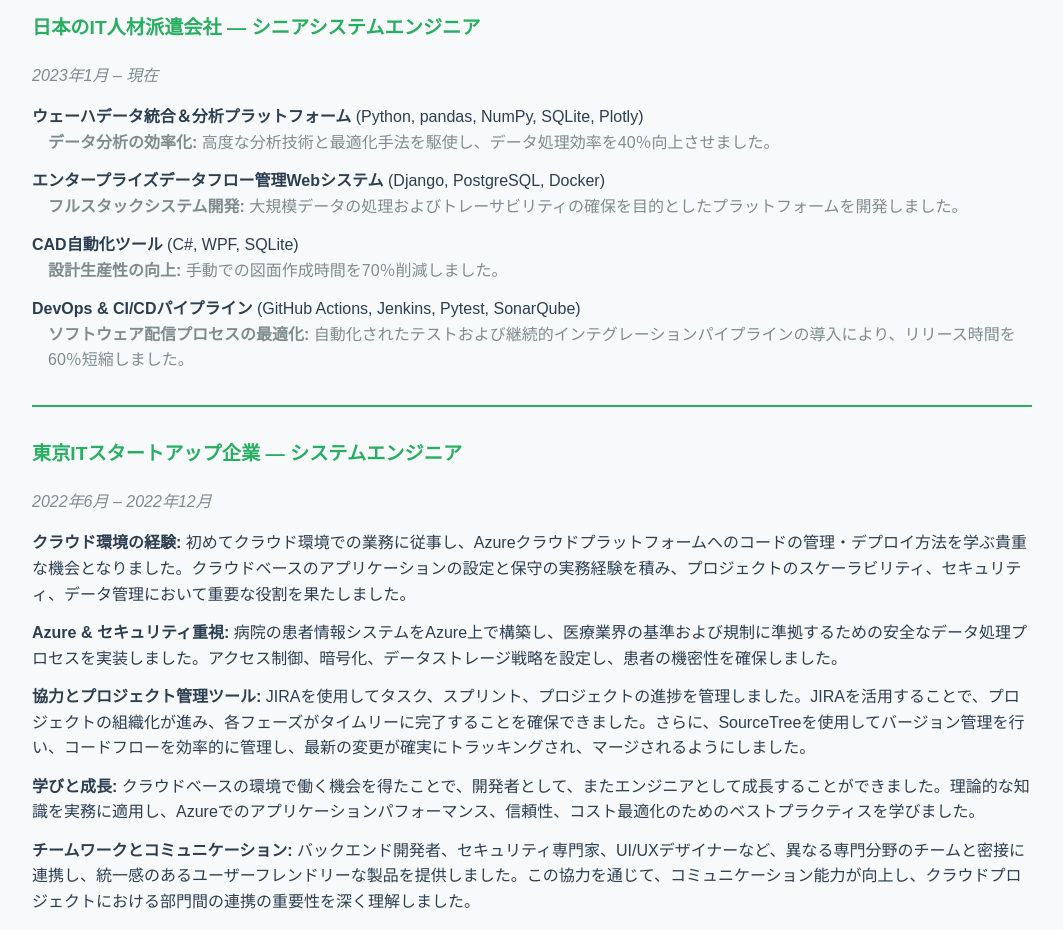
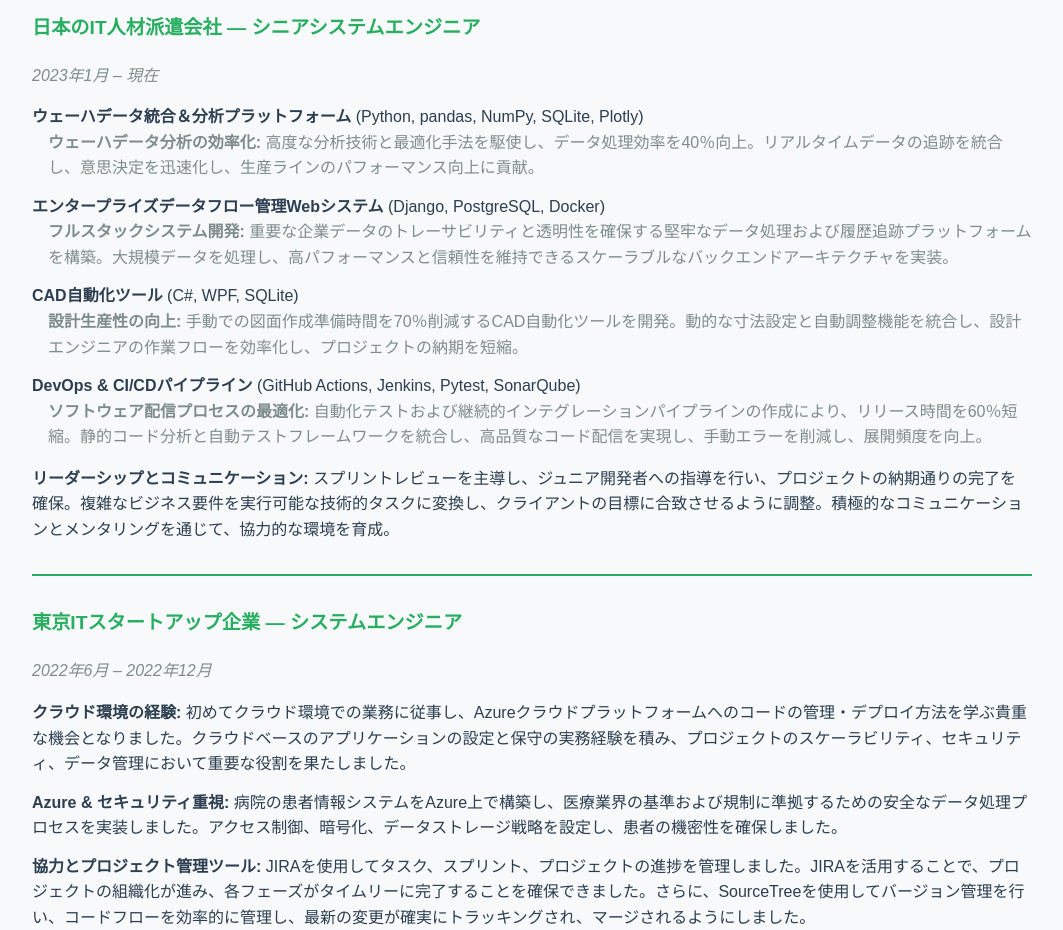
Before and after one commit to potatoscript/resume-japanese, a plain HTML site: page docs/index.html in a window 1280 px wide. Shown: the part 1161-2091 px from the top of the page, without its empty margins (108-1171 px from the left). Drawn offline with Linux system fonts and the light colour scheme.

Commit message:
Update index.html

```diff
--- a/docs/index.html
+++ b/docs/index.html
@@ -189,18 +189,21 @@
       <p class="job-period">2023年1月 – 現在</p>
       <ul>
         <li><strong>ウェーハデータ統合＆分析プラットフォーム</strong> (Python, pandas, NumPy, SQLite, Plotly)
-          <div class="project"><strong>データ分析の効率化:</strong> 高度な分析技術と最適化手法を駆使し、データ処理効率を40％向上させました。</div>
+          <div class="project"><strong>ウェーハデータ分析の効率化:</strong> 高度な分析技術と最適化手法を駆使し、データ処理効率を40％向上。リアルタイムデータの追跡を統合し、意思決定を迅速化し、生産ラインのパフォーマンス向上に貢献。</div>
         </li>
         <li><strong>エンタープライズデータフロー管理Webシステム</strong> (Django, PostgreSQL, Docker)
-          <div class="project"><strong>フルスタックシステム開発:</strong> 大規模データの処理およびトレーサビリティの確保を目的としたプラットフォームを開発しました。</div>
+          <div class="project"><strong>フルスタックシステム開発:</strong> 重要な企業データのトレーサビリティと透明性を確保する堅牢なデータ処理および履歴追跡プラットフォームを構築。大規模データを処理し、高パフォーマンスと信頼性を維持できるスケーラブルなバックエンドアーキテクチャを実装。</div>
         </li>
         <li><strong>CAD自動化ツール</strong> (C#, WPF, SQLite)
-          <div class="project"><strong>設計生産性の向上:</strong> 手動での図面作成時間を70％削減しました。</div>
+          <div class="project"><strong>設計生産性の向上:</strong> 手動での図面作成準備時間を70％削減するCAD自動化ツールを開発。動的な寸法設定と自動調整機能を統合し、設計エンジニアの作業フローを効率化し、プロジェクトの納期を短縮。</div>
         </li>
         <li><strong>DevOps & CI/CDパイプライン</strong> (GitHub Actions, Jenkins, Pytest, SonarQube)
-          <div class="project"><strong>ソフトウェア配信プロセスの最適化:</strong> 自動化されたテストおよび継続的インテグレーションパイプラインの導入により、リリース時間を60％短縮しました。</div>
+          <div class="project"><strong>ソフトウェア配信プロセスの最適化:</strong> 自動化テストおよび継続的インテグレーションパイプラインの作成により、リリース時間を60％短縮。静的コード分析と自動テストフレームワークを統合し、高品質なコード配信を実現し、手動エラーを削減し、展開頻度を向上。</div>
         </li>
       </ul>
+
+      <p><strong>リーダーシップとコミュニケーション:</strong> スプリントレビューを主導し、ジュニア開発者への指導を行い、プロジェクトの納期通りの完了を確保。複雑なビジネス要件を実行可能な技術的タスクに変換し、クライアントの目標に合致させるように調整。積極的なコミュニケーションとメンタリングを通じて、協力的な環境を育成。</p>
+
 
       <hr>
 
```
